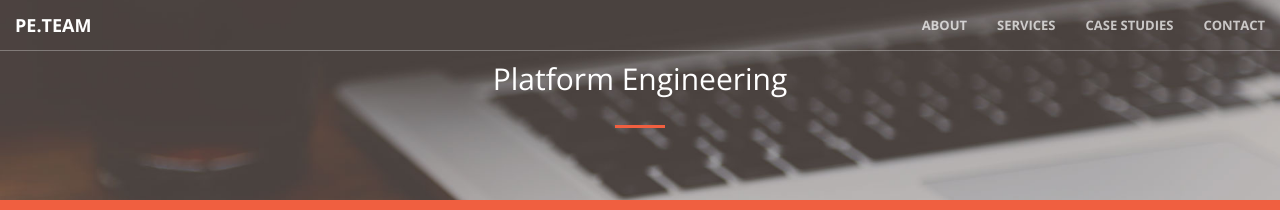
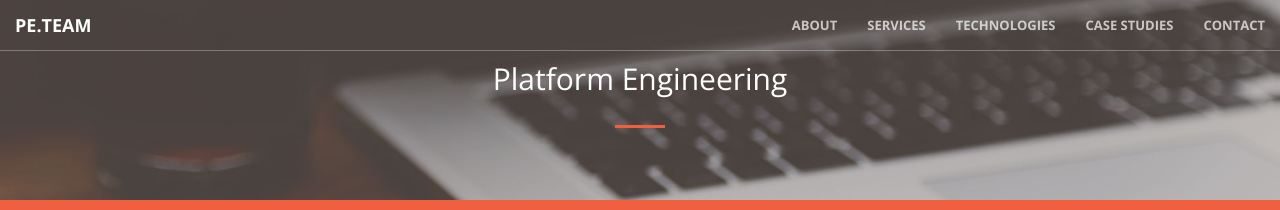
Before and after one commit to PlatformEngineeringNZ/PlatformEngineeringNZ.github.io, a Jekyll site: the page built from case-studies.html, in a window 1280 px wide. Shown: the top 210 px of the page. Built offline with Jekyll 4.4.1, drawn with Linux system fonts in a browser that asks for light colours; nearby versions of some CDN libraries; library files that are not in the unit come from our copies.

Commit message:
Introducing technologies section

```diff
--- a/_includes/nav.html
+++ b/_includes/nav.html
@@ -14,18 +14,11 @@
         <!-- Collect the nav links, forms, and other content for toggling -->
         <div class="collapse navbar-collapse" id="bs-example-navbar-collapse-1">
             <ul class="nav navbar-nav navbar-right">
-                <li>
-                    <a class="page-scroll" href="/#about">About</a>
-                </li>
-                <li>
-                    <a class="page-scroll" href="/#services">Services</a>
-                </li>
-                <li>
-                    <a class="page-scroll" href="/case-studies.html">Case Studies</a>
-                </li>
-                <li>
-                    <a class="page-scroll" href="/#contact">Contact</a>
-                </li>
+                <li><a class="page-scroll" href="/#about">About</a></li>
+                <li><a class="page-scroll" href="/#services">Services</a></li>
+                <li><a class="page-scroll" href="/#technologies">Technologies</a></li>
+                <li><a class="page-scroll" href="/case-studies.html">Case Studies</a></li>
+                <li><a class="page-scroll" href="/#contact">Contact</a></li>
             </ul>
         </div>
         <!-- /.navbar-collapse -->
--- a/_layouts/home.html
+++ b/_layouts/home.html
@@ -7,6 +7,7 @@
   {% include nav.html %}
   {% include header.html %}
   {% include services.html %}
+  {% include technologies.html %}
   {% include contact.html %}
   {% include scripts.html %}
 </body>
```
